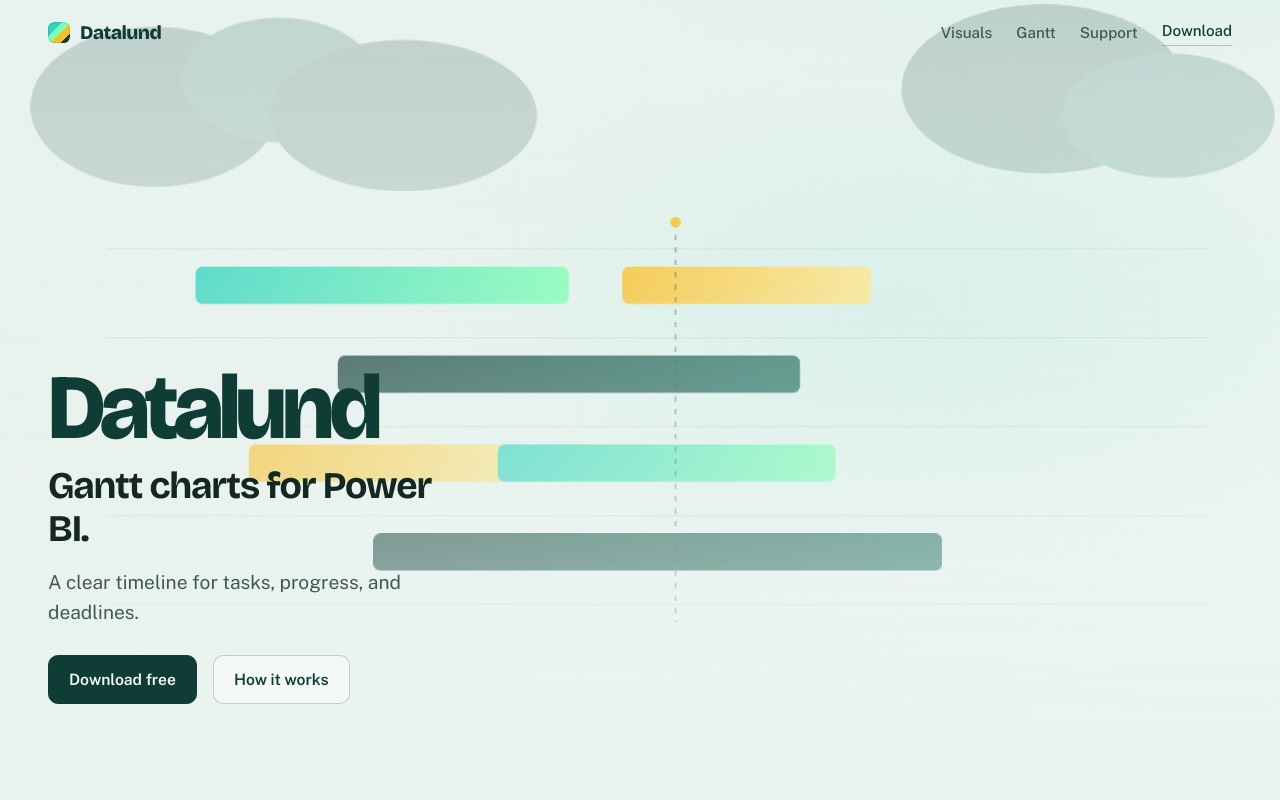
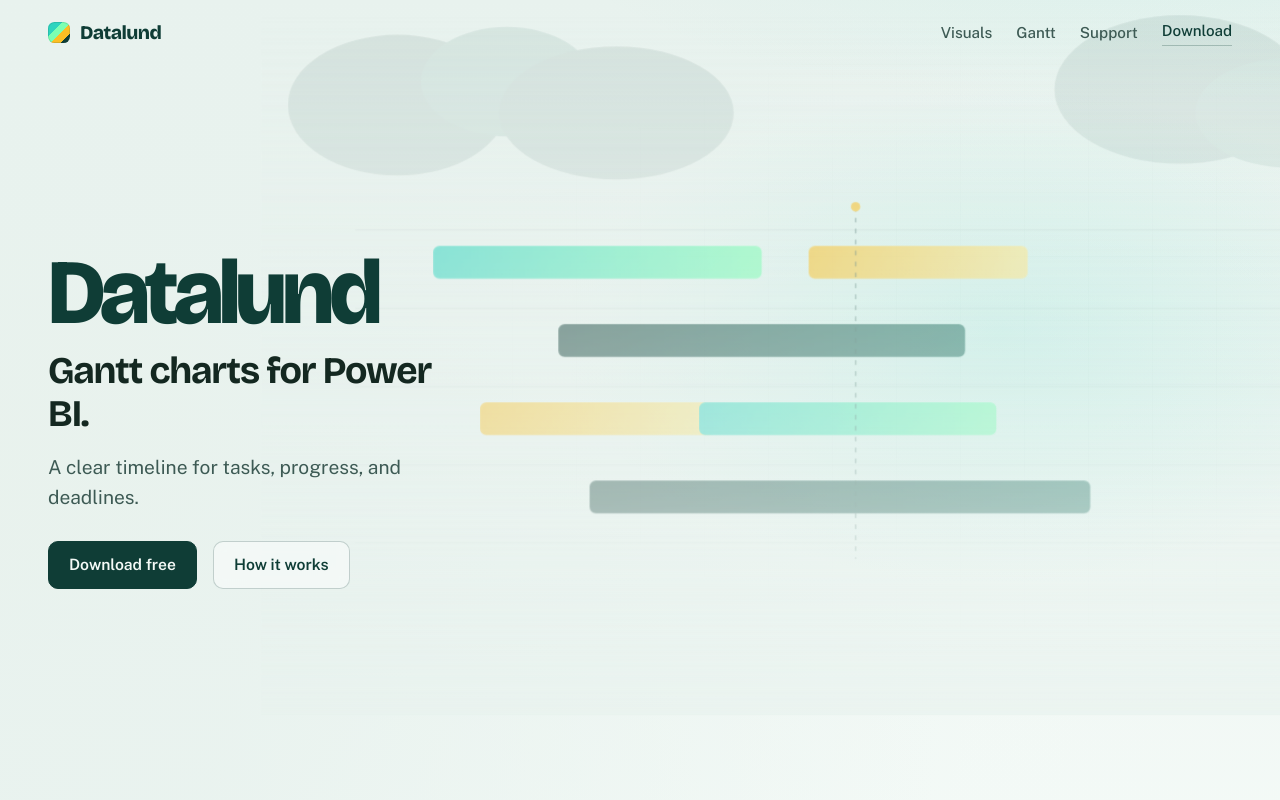
Before and after one commit to Datalundno/Website, a website built with Vite: page index.html in a window 1280 px wide. Shown: the top 800 px of the page. Built offline with nearby package versions, Linux system fonts and the light colour scheme.

Commit message:
Tighten desktop hero layout
Raise brand and CTAs into the upper-mid viewport and dial back the
Gantt backdrop so it frames the copy instead of filling the screen.

```diff
--- a/src/main.ts
+++ b/src/main.ts
@@ -27,7 +27,7 @@
       <div class="hero-atmosphere" aria-hidden="true">
         <div class="hero-wash"></div>
         <div class="hero-grid"></div>
-        <svg class="hero-viz" viewBox="0 0 1440 900" preserveAspectRatio="xMidYMid slice" role="presentation">
+        <svg class="hero-viz" viewBox="0 0 1440 900" preserveAspectRatio="xMaxYMid slice" role="presentation">
           <defs>
             <linearGradient id="barA" x1="0" y1="0" x2="1" y2="0">
               <stop offset="0%" stop-color="#2DD4BF"/>
--- a/src/style.css
+++ b/src/style.css
@@ -151,7 +151,7 @@
   position: relative;
   min-height: 100svh;
   display: grid;
-  align-items: end;
+  align-items: center;
   overflow: clip;
   isolation: isolate;
 }
@@ -166,19 +166,26 @@
   position: absolute;
   inset: 0;
   background:
-    linear-gradient(115deg, rgba(232, 242, 238, 0.92) 0%, rgba(232, 242, 238, 0.55) 42%, rgba(244, 250, 247, 0.2) 100%),
-    radial-gradient(ellipse 70% 55% at 70% 40%, rgba(45, 212, 191, 0.22), transparent 60%);
+    linear-gradient(
+      105deg,
+      rgba(232, 242, 238, 0.96) 0%,
+      rgba(232, 242, 238, 0.88) 28%,
+      rgba(232, 242, 238, 0.45) 52%,
+      rgba(244, 250, 247, 0.12) 78%,
+      transparent 100%
+    ),
+    radial-gradient(ellipse 55% 50% at 78% 42%, rgba(45, 212, 191, 0.2), transparent 62%);
 }
 
 .hero-grid {
   position: absolute;
   inset: 0;
-  opacity: 0.35;
+  opacity: 0.28;
   background-image:
     linear-gradient(rgba(15, 61, 54, 0.05) 1px, transparent 1px),
     linear-gradient(90deg, rgba(15, 61, 54, 0.05) 1px, transparent 1px);
   background-size: 64px 64px;
-  mask-image: radial-gradient(ellipse 80% 70% at 65% 45%, #000 20%, transparent 75%);
+  mask-image: radial-gradient(ellipse 70% 65% at 78% 42%, #000 15%, transparent 72%);
 }
 
 .hero-viz {
@@ -186,6 +193,9 @@
   inset: 0;
   width: 100%;
   height: 100%;
+  opacity: 0.72;
+  transform: translate(8%, -2%) scale(0.92);
+  transform-origin: 70% 45%;
 }
 
 .hero-viz .bar {
@@ -239,9 +249,9 @@
 .hero-copy {
   width: min(720px, 100%);
   padding:
-    clamp(6.5rem, 14vh, 9rem)
+    clamp(5.5rem, 12vh, 7.5rem)
     clamp(1.25rem, 4vw, 3rem)
-    clamp(3.5rem, 9vh, 6rem);
+    clamp(2.5rem, 6vh, 4rem);
 }
 
 .brand {
@@ -527,7 +537,17 @@
   }
 
   .hero-copy {
-    padding-bottom: clamp(4rem, 12vh, 7rem);
+    padding-top: clamp(4.5rem, 10vh, 6.5rem);
+    padding-bottom: clamp(2rem, 5vh, 3.5rem);
+  }
+
+  .hero-viz {
+    opacity: 0.68;
+    transform: translate(12%, -4%) scale(0.88);
+  }
+
+  .hero-viz .canopy {
+    opacity: 0.12;
   }
 }
 
@@ -553,7 +573,8 @@
   .hero-viz {
     top: -4%;
     height: 62%;
-    opacity: 0.9;
+    opacity: 0.85;
+    transform: none;
   }
 
   .hero-viz .canopy {
```
